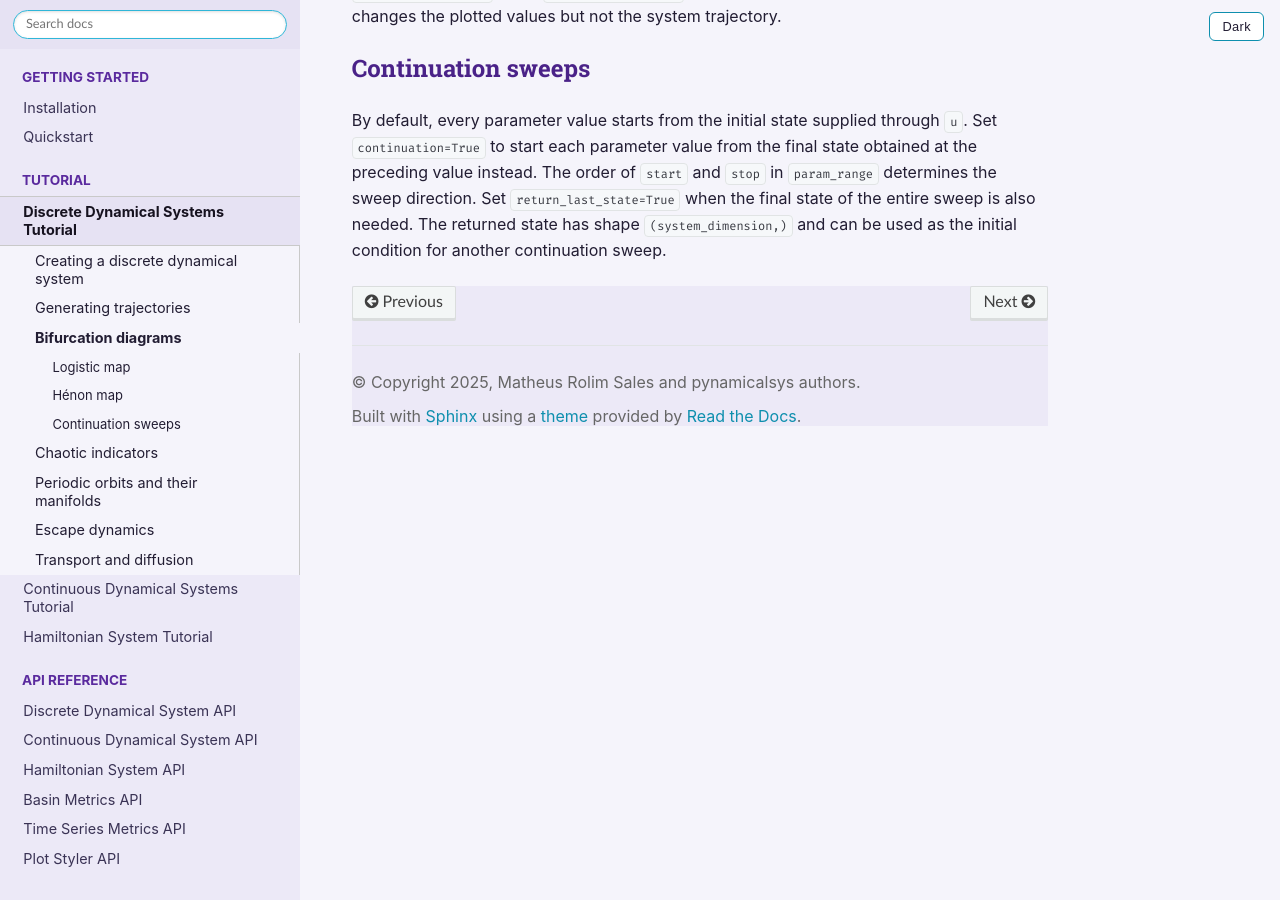
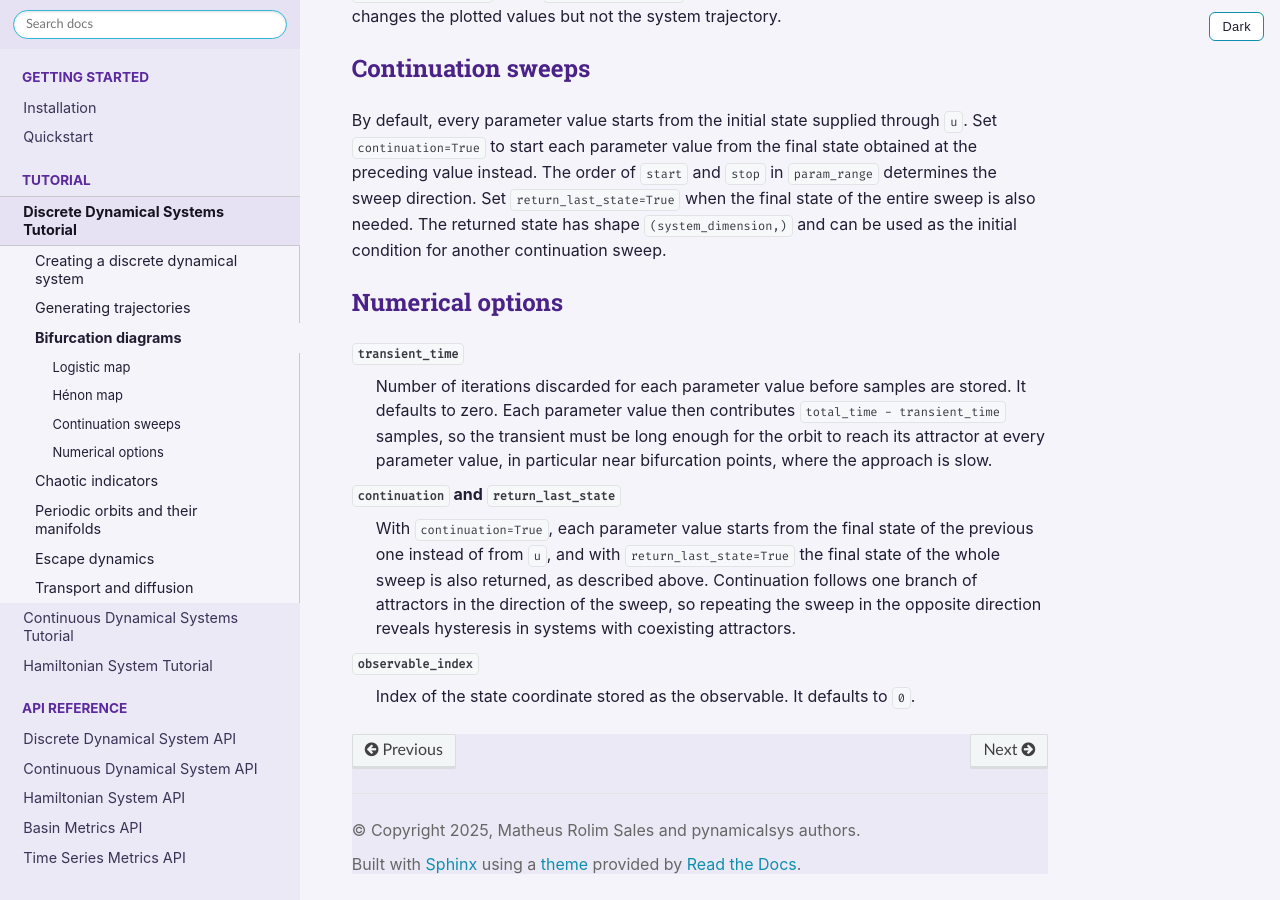
Before and after one commit to mrolims/pynamicalsys, a Sphinx documentation site: the page built from docs/source/dds_bifurcation_diagram.rst, in a window 1280 px wide and 900 px high, scrolled down 3446 px. Built offline with Sphinx 7.4.7 and the Read the Docs theme 3.1.0, drawn with Linux system fonts in a browser that asks for light colours; the version number could not be read and is left out.

Commit message:
docs: add numerical options to the discrete bifurcation diagram page

```diff
--- a/docs/source/dds_bifurcation_diagram.rst
+++ b/docs/source/dds_bifurcation_diagram.rst
@@ -126,3 +126,15 @@ Continuation sweeps
 ~~~~~~~~~~~~~~~~~~~
 
 By default, every parameter value starts from the initial state supplied through ``u``. Set ``continuation=True`` to start each parameter value from the final state obtained at the preceding value instead. The order of ``start`` and ``stop`` in ``param_range`` determines the sweep direction. Set ``return_last_state=True`` when the final state of the entire sweep is also needed. The returned state has shape ``(system_dimension,)`` and can be used as the initial condition for another continuation sweep.
+
+Numerical options
+~~~~~~~~~~~~~~~~~
+
+``transient_time``
+    Number of iterations discarded for each parameter value before samples are stored. It defaults to zero. Each parameter value then contributes ``total_time - transient_time`` samples, so the transient must be long enough for the orbit to reach its attractor at every parameter value, in particular near bifurcation points, where the approach is slow.
+
+``continuation`` and ``return_last_state``
+    With ``continuation=True``, each parameter value starts from the final state of the previous one instead of from ``u``, and with ``return_last_state=True`` the final state of the whole sweep is also returned, as described above. Continuation follows one branch of attractors in the direction of the sweep, so repeating the sweep in the opposite direction reveals hysteresis in systems with coexisting attractors.
+
+``observable_index``
+    Index of the state coordinate stored as the observable. It defaults to ``0``.
```
